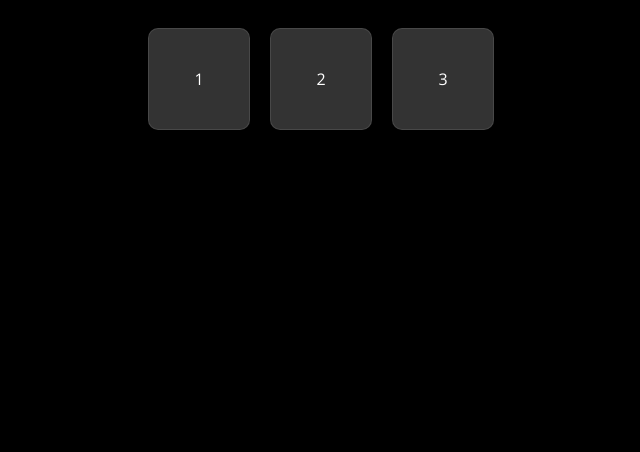
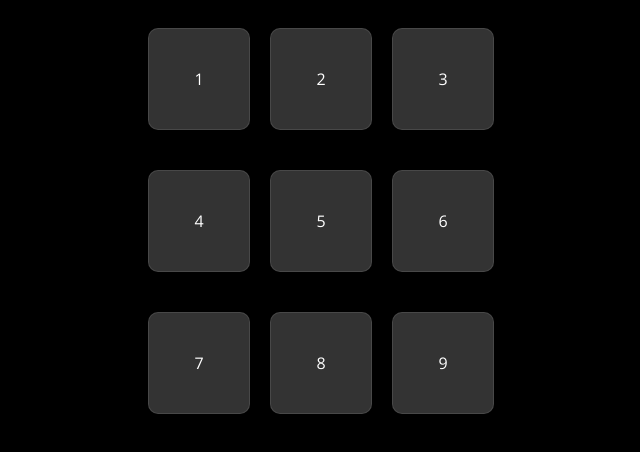
Before and after one commit to walunjakarsachinedu/drag-and-drop-plugin, a website built with webpack: page src/index.html in a window 1280 px wide. Shown: the whole page, without its empty margins (319-959 px from the left). Built offline with nearby package versions, Linux system fonts and the light colour scheme.

Commit message:
added more boxes for testing

```diff
--- a/src/index.html
+++ b/src/index.html
@@ -14,5 +14,15 @@
     <div class="box" data-drop-target=".center > .box">2</div>
     <div class="box" data-drop-target=".center > .box">3</div>
   </div>
+  <div class="center">
+    <div class="box" data-drop-target=".center > .box">4</div>
+    <div class="box" data-drop-target=".center > .box">5</div>
+    <div class="box" data-drop-target=".center > .box">6</div>
+  </div>
+  <div class="center">
+    <div class="box" data-drop-target=".center > .box">7</div>
+    <div class="box" data-drop-target=".center > .box">8</div>
+    <div class="box" data-drop-target=".center > .box">9</div>
+  </div>
 </body>
 </html>
```
